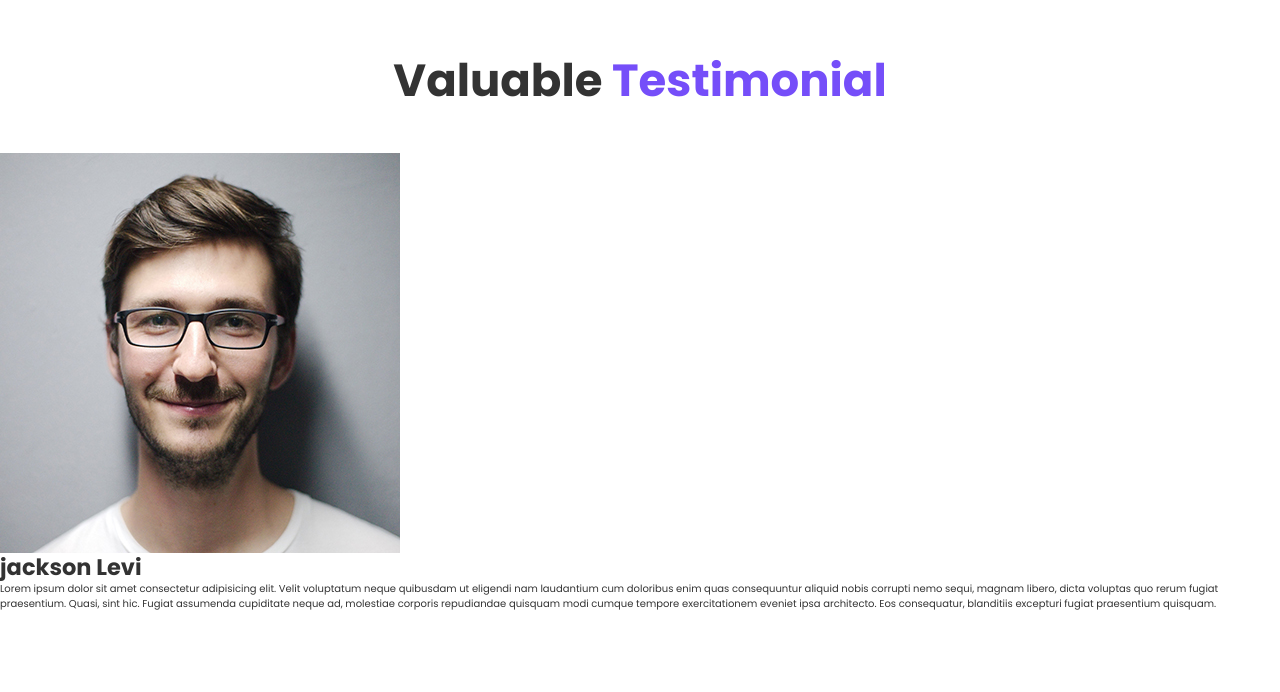
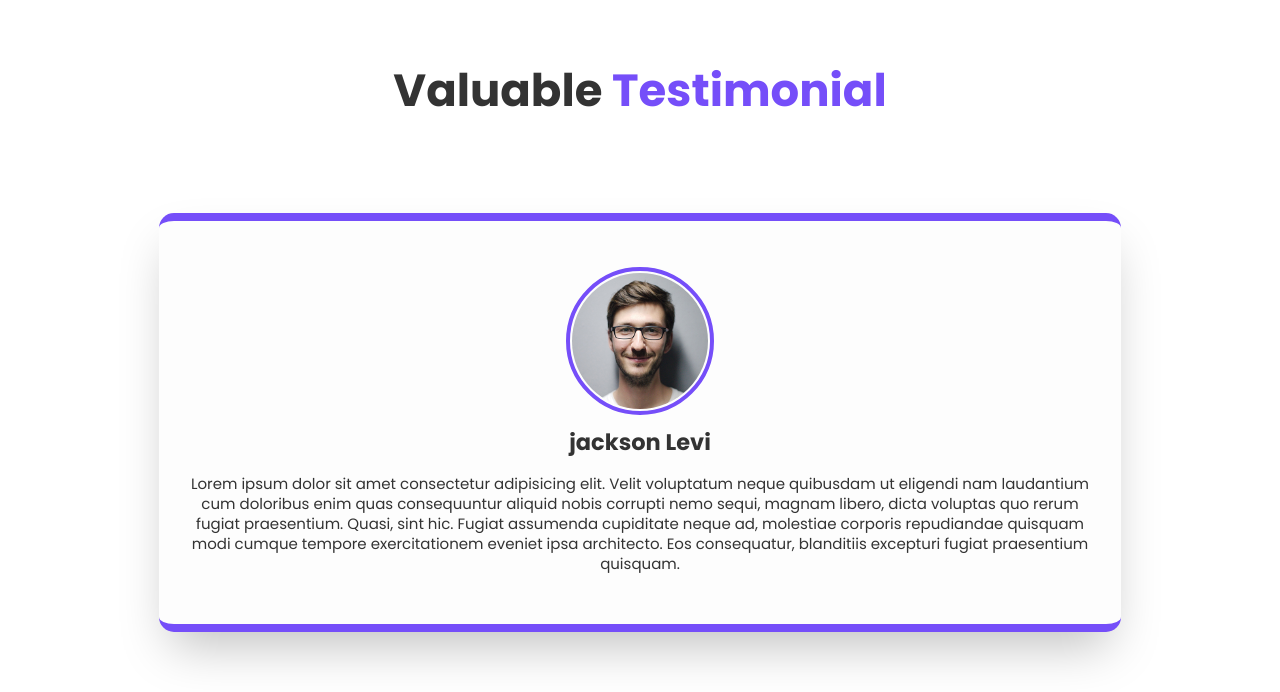
Before and after one commit to mjr0924/Responsive_Personal_Portfolio_website, a website: page src/index.html in a window 1280 px wide. Shown: the part 3142-3834 px from the top of the page. Before the commit the page ends 3753 px from the top, so only its background shows below. Drawn offline with nearby package versions, Linux system fonts and the light colour scheme.

Commit message:
updated testimonial

```diff
--- a/src/index.html
+++ b/src/index.html
@@ -179,15 +179,15 @@
     </section>
 
     <!-- testimonial section design -->
-    <div class="testimonial-container">
+    <div class="testimonial-container flex items-center flex-col w-full px-20 py-4">
         <h2 class="heading">Valuable <span>Testimonial</span></h2>
-        <div class="testimonial-wrapper">
+        <div class="testimonial-wrapper relative max-w-[90%] w-full p-20">
             <div class="testimonial-box">
                 <div class="testimonial-content">
-                    <div class="testimonial-slide">
-                        <img src="images/testimonial1.jpg" alt="">
-                        <h3>jackson Levi</h3>
-                        <p>Lorem ipsum dolor sit amet consectetur adipisicing elit. Velit voluptatum neque quibusdam ut
+                    <div class="testimonial-slide flex items-center flex-col bg-bg-color rounded-3xl shadow-2xl px-12 py-20 borderr">
+                        <img src="images/testimonial1.jpg" alt="" class="w-56 h-56 object-cover rounded-full border-2 border-solid border-bg-color outline-4 outline-main-color outline">
+                        <h3 class="my-8">jackson Levi</h3>
+                        <p class="text-2xl text-center ">Lorem ipsum dolor sit amet consectetur adipisicing elit. Velit voluptatum neque quibusdam ut
                             eligendi nam laudantium cum doloribus enim quas consequuntur aliquid nobis corrupti nemo
                             sequi, magnam libero, dicta voluptas quo rerum fugiat praesentium. Quasi, sint hic. Fugiat
                             assumenda cupiditate neque ad, molestiae corporis repudiandae quisquam modi cumque tempore
--- a/src/input.css
+++ b/src/input.css
@@ -150,4 +150,8 @@
     .portfolio-box .portfolio-layer a i{
       @apply text-3xl text-text-color
     }
+    .borderr{
+      border-top: .8rem solid #754ef9;
+      border-bottom: .8rem solid #754ef9;
+    }
 }
```
Also changed, not shown: dist/output.css.
